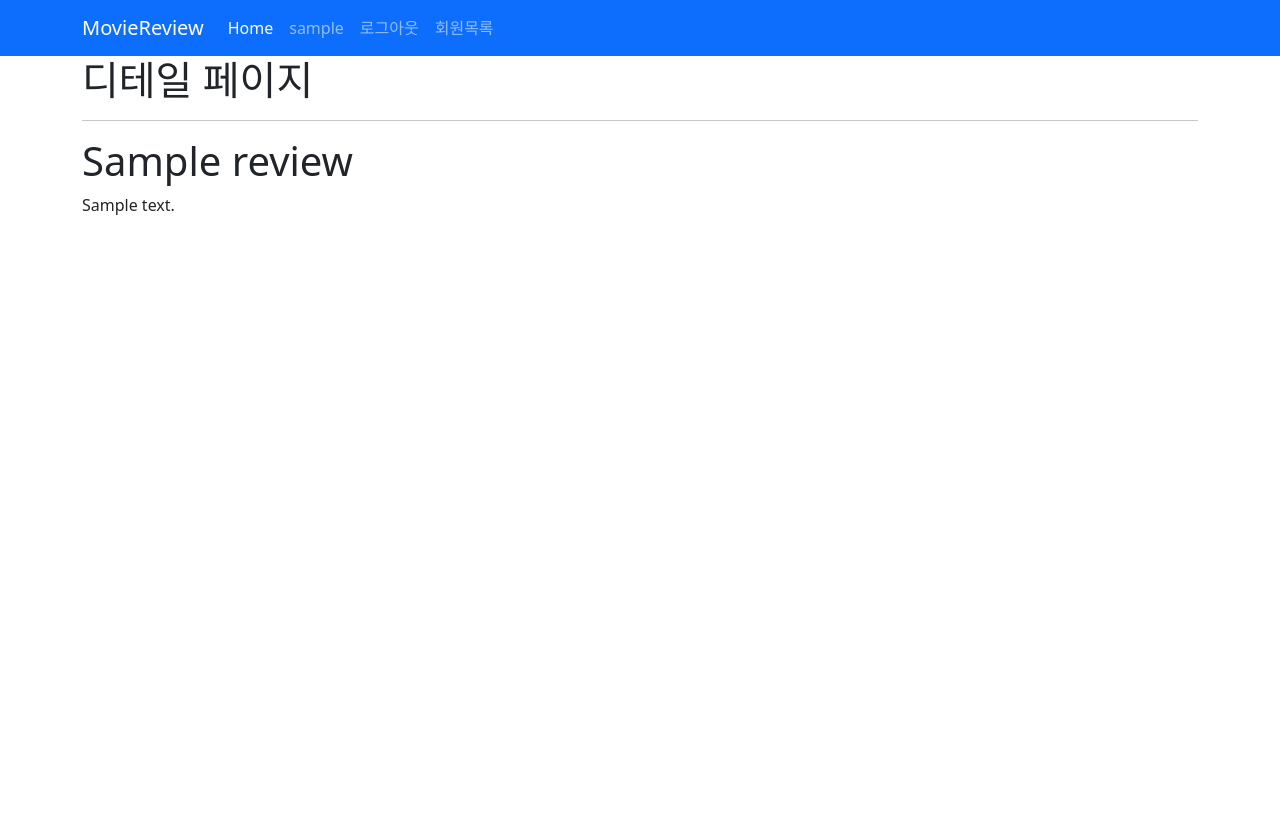
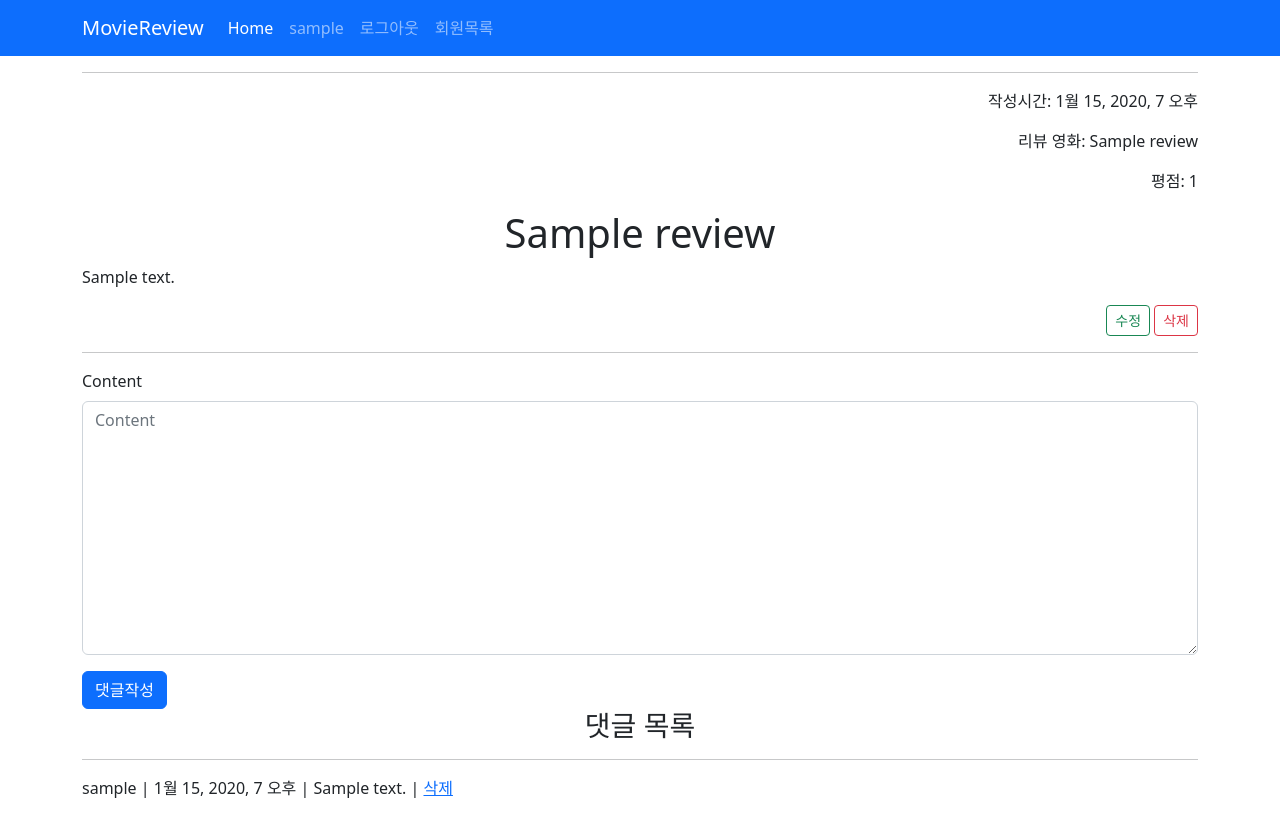
Before and after one commit to soohofather/Django_pair5, a Django app: page /reviews/detail/1 in a window 1280 px wide. Before the commit the page ends 215 px from the top, so only its background shows below. Run offline with Django 3.2, Linux system fonts and the light colour scheme; a user stored in the database is signed in; tables that the repository leaves empty hold one stand-in row (values such as "Sample post"); some libraries are stand-ins or nearby versions.

Commit message:
review CRUD 및 댓글기능 완료

```diff
--- a/reviews/forms.py
+++ b/reviews/forms.py
@@ -1,5 +1,5 @@
 from django import forms
-from .models import Review
+from .models import Review, Comment
 
 
 class ReviewForm(forms.ModelForm):
@@ -11,3 +11,9 @@ class ReviewForm(forms.ModelForm):
             "movie_name",
             "grade",
         }
+
+
+class CommentForm(forms.ModelForm):
+    class Meta:
+        model = Comment
+        fields = ["content"]
--- a/reviews/models.py
+++ b/reviews/models.py
@@ -1,5 +1,6 @@
 from django.db import models
 from django.core.validators import MinValueValidator, MaxValueValidator
+from django.conf import settings
 
 # Create your models here.
 
@@ -13,3 +14,12 @@ class Review(models.Model):
     )
     created_at = models.DateTimeField(auto_now_add=True)
     updated_at = models.DateTimeField(auto_now=True)
+    user = models.ForeignKey(settings.AUTH_USER_MODEL, on_delete=models.CASCADE)
+
+
+class Comment(models.Model):
+    content = models.TextField()
+    review = models.ForeignKey(Review, on_delete=models.CASCADE)
+    user = models.ForeignKey(settings.AUTH_USER_MODEL, on_delete=models.CASCADE)
+    created_at = models.DateTimeField(auto_now_add=True)
+    updated_at = models.DateTimeField(auto_now=True)
--- a/reviews/templates/reviews/create.html
+++ b/reviews/templates/reviews/create.html
@@ -2,7 +2,7 @@
 {% load django_bootstrap5 %}
 
 {% block body %}
-<h1>2. 글쓰기 페이지</h1><hr>
+<h1 class='text-center my-3'>글쓰기 페이지</h1><hr>
 
 <form action='' method='POST'>
   {% csrf_token %}
--- a/reviews/templates/reviews/detail.html
+++ b/reviews/templates/reviews/detail.html
@@ -1,11 +1,35 @@
 {% extends 'base.html' %}
+{% load django_bootstrap5 %}
 
 {% block body %}
-
-<h1>디테일 페이지</h1><hr>
-
-<h1>{{ review.title }}</h1>
+<hr>
+<p class='text-end'>작성시간: {{ review.created_at }}</p>
+<p class='text-end'>리뷰 영화: {{ review.movie_name }}</p>
+<p class='text-end'>평점: {{ review.grade }}</p>
+<h1 class='text-center'>{{ review.title }}</h1>
 <p>{{ review.content }}<p>
-
+<div class='text-end'>
+  <a class='btn btn-outline-success btn-sm' href="{% url 'reviews:update' review.pk %}">수정</a>
+  <a class='btn btn-outline-danger btn-sm' href="{% url 'reviews:delete' review.pk %}">삭제</a>
+</div>
+<hr>
+{% if request.user.is_authenticated %}
+  <form action="{% url 'reviews:c_create' review.pk %}" method="POST">
+    {% csrf_token %}
+    {% bootstrap_form comment_form layout="inline" %}
+    {% bootstrap_button button_type="submit" content="댓글작성" %}
+  </form>
+{% endif %}
+<h3 class='text-center'>댓글 목록</h3>
+<hr>
+{% for comment in comments %}
+  <p>{{ comment.user }}  |  {{ comment.created_at }}  |  {{ comment.content }}  |
+    {% if request.user.is_authenticated %}
+      {% if request.user == comment.user%}
+        <a href="{% url 'reviews:c_delete' review.pk comment.pk %}">삭제</a>
+      {% endif %}
+    {% endif %}
+  </p>
+{% endfor %}
 
 {% endblock body %}
--- a/reviews/urls.py
+++ b/reviews/urls.py
@@ -7,4 +7,8 @@ urlpatterns = [
     path("", views.index, name="index"),
     path("create/", views.create, name="create"),
     path("detail/<int:pk>", views.detail, name="detail"),
+    path("delete/<int:pk>", views.delete, name="delete"),
+    path("update/<int:pk>", views.update, name="update"),
+    path("<int:pk>/c_create", views.c_create, name="c_create"),
+    path("<int:a_pk>/<int:c_pk>/c_delete", views.c_delete, name="c_delete"),
 ]
--- a/reviews/views.py
+++ b/reviews/views.py
@@ -1,6 +1,7 @@
 from django.shortcuts import render, redirect
-from .forms import ReviewForm
-from .models import Review
+from .forms import ReviewForm, CommentForm
+from .models import Review, Comment
+from django.contrib.auth.decorators import login_required
 
 # Create your views here.
 
@@ -15,12 +16,15 @@ def index(request):
     return render(request, "reviews/index.html", context)
 
 
+@login_required
 def create(request):
 
     if request.method == "POST":
         review_form = ReviewForm(request.POST)
         if review_form.is_valid():
-            review_form.save()
+            review = review_form.save(commit=False)
+            review.user = request.user
+            review.save()
             return redirect("reviews:index")
     else:
         review_form = ReviewForm()
@@ -34,9 +38,64 @@ def create(request):
 def detail(request, pk):
 
     review = Review.objects.get(pk=pk)
+    comment_form = CommentForm()
+    comments = review.comment_set.order_by("-pk")
 
     context = {
         "review": review,
+        "comment_form": comment_form,
+        "comments": comments,
     }
 
     return render(request, "reviews/detail.html", context)
+
+
+def delete(request, pk):
+
+    review = Review.objects.get(pk=pk)
+    review.delete()
+
+    return redirect("reviews:index")
+
+
+@login_required
+def update(request, pk):
+
+    review = Review.objects.get(pk=pk)
+
+    if request.method == "POST":
+        review_form = ReviewForm(request.POST, instance=review)
+        if review_form.is_valid():
+            review_form.save()
+            return redirect("reviews:detail", pk)
+    else:
+        review_form = ReviewForm(instance=review)
+    context = {
+        "review_form": review_form,
+        "review": review,
+    }
+
+    return render(request, "reviews/update.html", context)
+
+
+def c_create(request, pk):
+
+    review = Review.objects.get(pk=pk)
+    comment_form = CommentForm(request.POST)
+
+    if comment_form.is_valid():
+        comment = comment_form.save(commit=False)
+        comment.review = review
+        comment.user = request.user
+        comment.save()
+
+    return redirect("reviews:detail", pk)
+
+
+@login_required
+def c_delete(request, a_pk, c_pk):
+
+    comment = Comment.objects.get(pk=c_pk)
+    comment.delete()
+
+    return redirect("reviews:detail", a_pk)
--- a/static/templates/base.html
+++ b/static/templates/base.html
@@ -8,7 +8,7 @@
   <link href="https://cdn.jsdelivr.net/npm/bootstrap@5.2.2/dist/css/bootstrap.min.css" rel="stylesheet" integrity="sha384-Zenh87qX5JnK2Jl0vWa8Ck2rdkQ2Bzep5IDxbcnCeuOxjzrPF/et3URy9Bv1WTRi" crossorigin="anonymous">
 </head>
 <body>
-  <nav class="navbar navbar-expand-lg bg-primary navbar-dark">
+  <nav class="navbar navbar-expand-sm bg-primary navbar-dark">
     <div class="container">
       <a class="navbar-brand" href="{% url 'reviews:index' %}">MovieReview</a>
       <button class="navbar-toggler" type="button" data-bs-toggle="collapse" data-bs-target="#navbarNav" aria-controls="navbarNav" aria-expanded="false" aria-label="Toggle navigation">
```
Also changed, not shown: accounts/views.py (+42 -36 lines), reviews/templates/reviews/index.html (+8 -5 lines), reviews/templates/reviews/update.html (added, +17 -0 lines), README.md, reviews/migrations/0002_review_user.py (added), reviews/migrations/0003_comment.py (added), reviews/migrations/0004_auto_20221027_1649.py (added).
